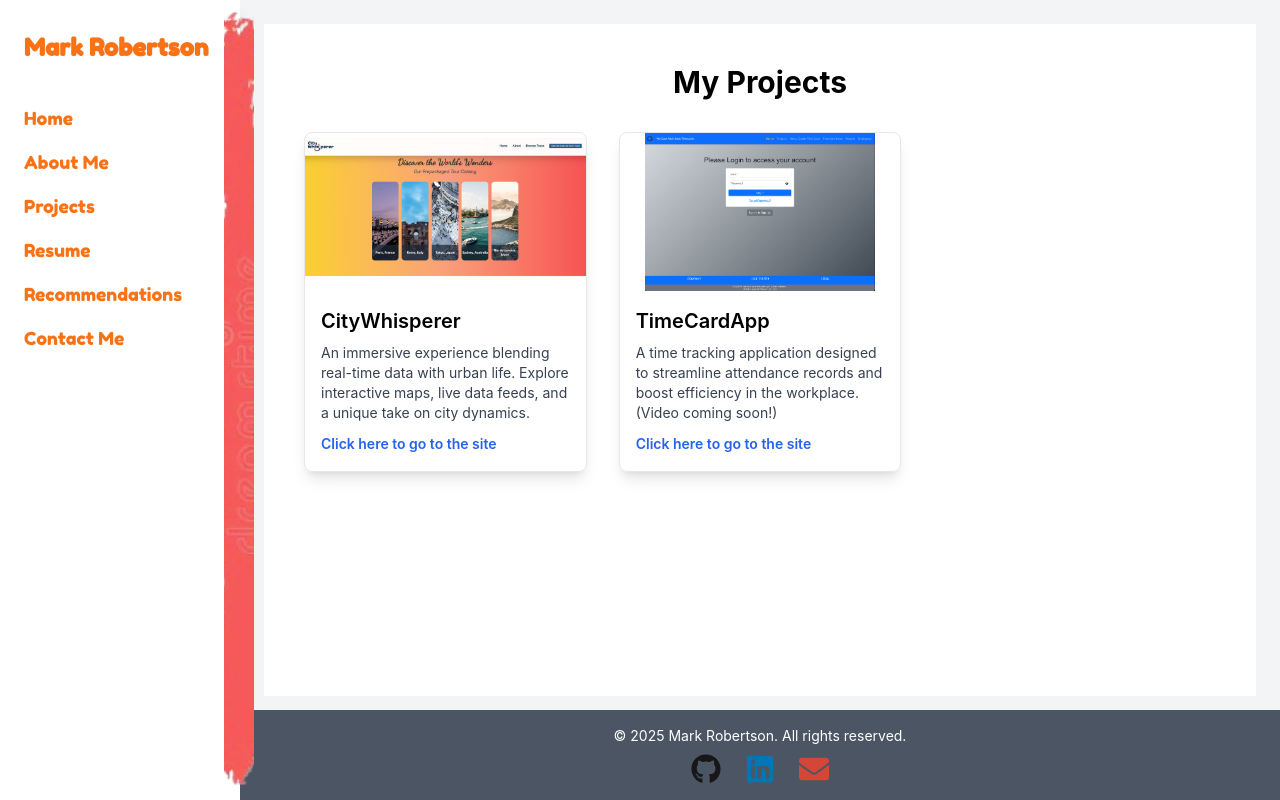
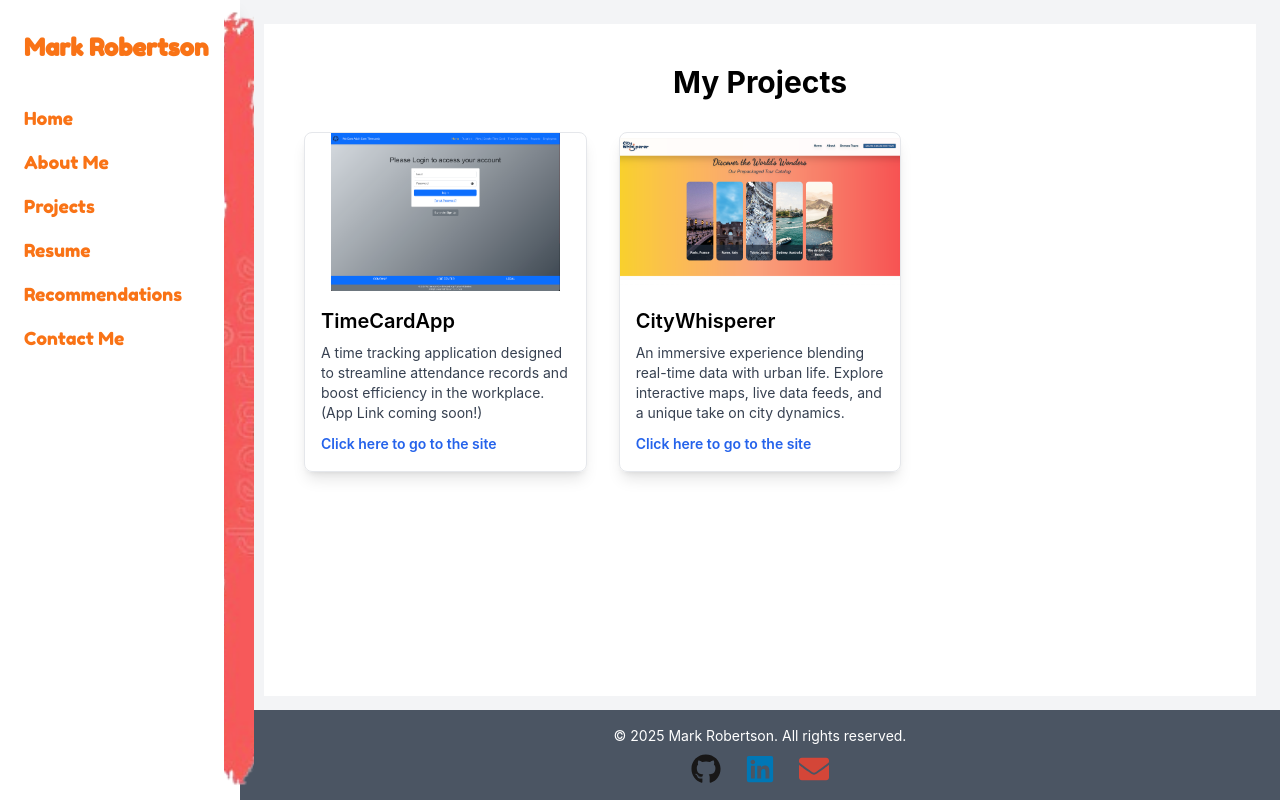
Before and after one commit to MarkRobertson67/MarkRobertson67.github.io, a React (Create React App) app: page /projects in a window 1280 px wide. Built offline with nearby package versions, Linux system fonts and the light colour scheme.

Commit message:
Added my name as a link to home.

```diff
--- a/src/components/navbar/Navbar.js
+++ b/src/components/navbar/Navbar.js
@@ -22,7 +22,9 @@ function Navbar() {
           font-fredoka
         "
       >
-        <h2 className="text-2xl font-bold mb-4">Mark Robertson</h2>
+        <h2 className="text-2xl font-bold mb-4">
+          <Link to="/">Mark Robertson</Link>
+          </h2>
         <ul className="space-y-4 text-lg">
           <li><Link to="/">Home</Link></li>
           <li><Link to="/about">About Me</Link></li>
@@ -48,7 +50,11 @@ function Navbar() {
           font-fredoka
         "
       >
-        <h2 className="text-xl font-bold">Mark Robertson</h2>
+        <h2 className="text-xl font-bold">
+        <Link to="/" className="block">
+            Mark Robertson
+          </Link>
+          </h2>
         <button
           onClick={() => setIsOpen(!isOpen)}
           className="text-orange-500 text-2xl"
--- a/src/pages/contactme/ContactMe.js
+++ b/src/pages/contactme/ContactMe.js
@@ -52,7 +52,7 @@ function ContactMe() {
 
 
   return (
-    <div className="min-h-[calc(100vh-15rem)] bg-gray-100 p-6 md:p-10 flex flex-col items-center">
+    <div className="min-h-[calc(100vh-18rem)] bg-gray-100 p-6 md:p-10 flex flex-col items-center">
       <h2 className="text-3xl font-bold mb-6">Contact Me</h2>
       <form
         onSubmit={handleSubmit}
--- a/src/pages/projects/Projects.js
+++ b/src/pages/projects/Projects.js
@@ -7,6 +7,14 @@ import timecardvideo from "../../images/timecardclip.mp4"
 
 const projects = [
   {
+    title: "TimeCardApp",
+    description:
+      "A time tracking application designed to streamline attendance records and boost efficiency in the workplace. (App Link coming soon!)",
+    screenshot: timecardappPic,
+    video: timecardvideo,
+    website: "https://example.com/timecardapp", // Replace with actual URL when ready
+  },
+  {
     title: "CityWhisperer",
     description:
       "An immersive experience blending real-time data with urban life. Explore interactive maps, live data feeds, and a unique take on city dynamics.",
@@ -14,14 +22,7 @@ const projects = [
     video: citywhispererVideo,
     website: "https://citywhisperer-mark.netlify.app/",
   },
-  {
-    title: "TimeCardApp",
-    description:
-      "A time tracking application designed to streamline attendance records and boost efficiency in the workplace. (Video coming soon!)",
-    screenshot: timecardappPic,
-    video: timecardvideo,
-    website: "https://example.com/timecardapp", // Replace with actual URL when ready
-  },
+
   // Add more projects here if needed...
 ];
 
```
Also changed, not shown: src/pages/aboutme/AboutMe.js (line endings or trailing spaces).
